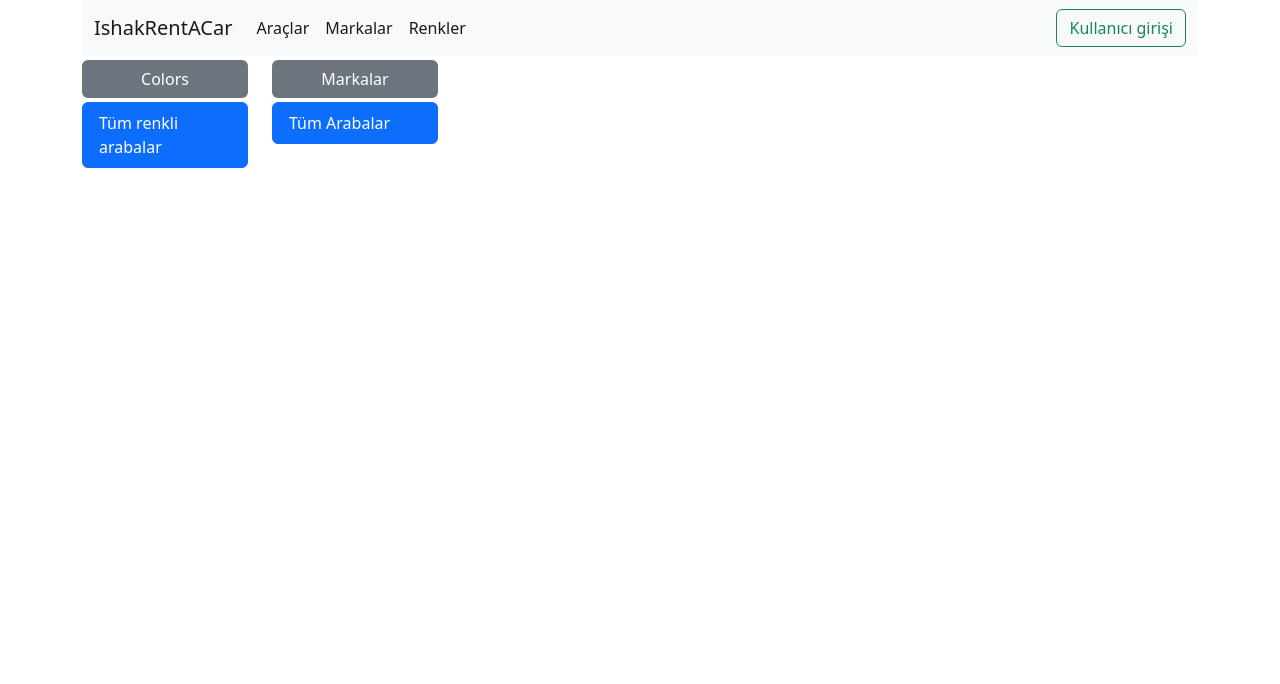
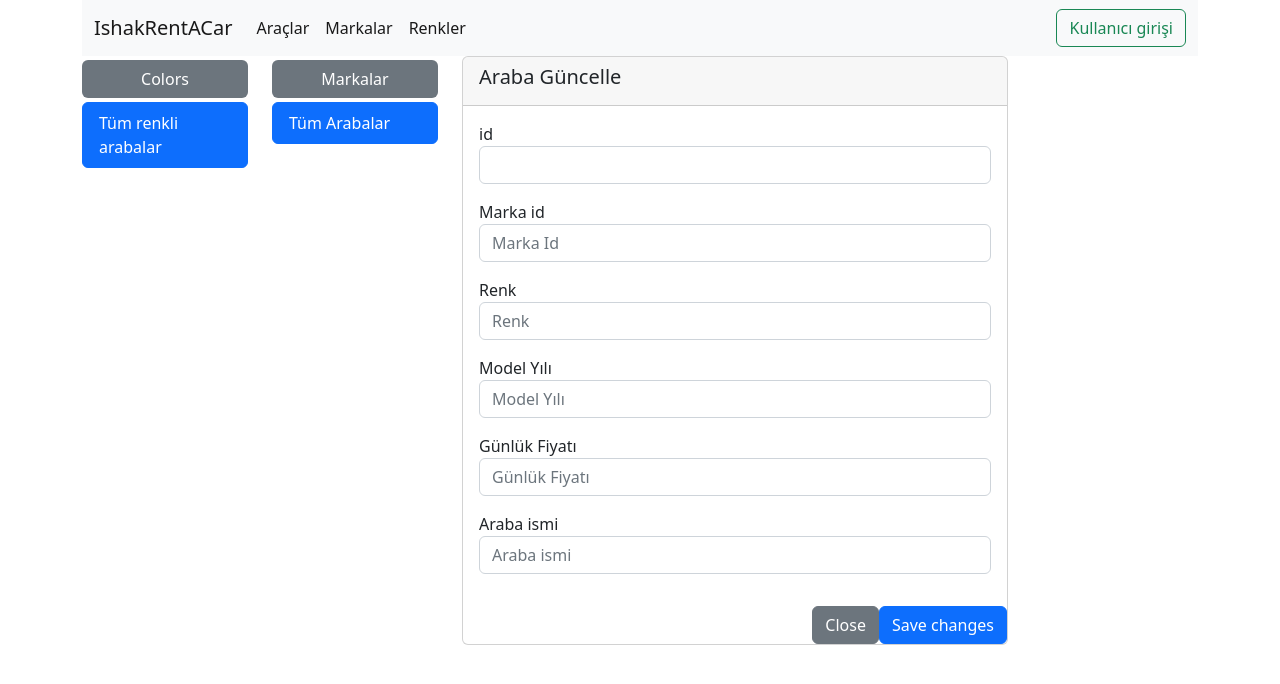
Before and after one commit to zekeriyaishak/RentCarFront-End, an Angular app: page /Cars/uptade in a window 1280 px wide. Shown: the top 684 px of the page. Built offline with nearby package versions, Linux system fonts and the light colour scheme; no server answers.

Commit message:
Update Page fixed

```diff
--- a/src/app/components/updateComponents/car-uptade/car-uptade.component.html
+++ b/src/app/components/updateComponents/car-uptade/car-uptade.component.html
@@ -1,23 +1,14 @@
-<div
-  class="modal fade"
-  id="exampleModal"
-  tabindex="-1"
-  aria-labelledby="exampleModalLabel"
-  aria-hidden="true"
->
-  <div class="modal-dialog">
-    <div class="modal-content">
-      <div class="modal-header">
-        <h5 class="modal-title" id="exampleModalLabel">Update Car Details</h5>
-        <button
-          type="button"
-          class="btn-close"
-          data-bs-dismiss="modal"
-          aria-label="Close"
-        ></button>
+<div class ="content">
+  <div class="col-md-12">
+      <div class="card">
+          <div class="card-header">
+              <h5 class="title">Araba Güncelle</h5>
           </div>
-      <div class="modal-body">
+          <div class="card-body">
               <form [formGroup]="updateCarFormGroup">
+                  <div class="mb-3">
+                    <label for="id">id</label>
+                      <div class="form-group">
                         <input
                         formControlName="id"
                         class="form-control"
@@ -25,62 +16,60 @@
                         placeholder="{{ id }}"
                         readonly
                       />
-
-
-
-            <div class="mt-4">
-              <label for="brandId"> <strong>Brand ID </strong></label>
-              <input
-                formControlName="brandId"
-                type="number"
+                      </div>
+                  </div>
+                  <div class="mb-3">
+                    <label for="brandId">Marka id</label>
+                    <div class="form-group">
+                        <input type="number"
+                         id="brandId"
+                         formControlName = "brandId"
                          class="form-control"
-                id="brandId"
-                placeholder="Brand Id Number"
-              />
+                         placeholder="Marka Id"/>
                     </div>
-            <div class="mt-4">
-              <label for="colorId"> <strong>Color ID</strong></label>
-              <input
-                formControlName="colorId"
-                type="number"
+                </div>
+                <div class="mb-3">
+                  <label for="colorId">Renk</label>
+                  <div class="form-group">
+                      <input type="number"
+                       id="colorId"
+                       formControlName = "colorId"
                        class="form-control"
-                id="colorId"
-                placeholder="Color Id Number"
-              />
+                       placeholder="Renk"/>
                   </div>
-            <div class="mt-4">
-              <label for="modelYear"><strong>Model Year</strong></label>
-              <input
-                formControlName="modelYear"
-                type="text"
+              </div>
+              <div class="mb-3">
+                <label for="modelYear">Model Yılı</label>
+                <div class="form-group">
+                    <input type="number"
+                     id="modelYear"
+                     formControlName = "modelYear"
                      class="form-control"
-                id="modelYear"
-                placeholder="Model Year"
-              />
+                     placeholder="Model Yılı"/>
                 </div>
-            <div class="mt-4">
-              <label for="dailyPrice"><strong>Daily Price</strong></label>
-              <input
-                formControlName="dailyPrice"
-                type="number"
+            </div>
+            <div class ="mb-3">
+              <label for="dailyPrice">Günlük Fiyatı</label>
+              <div class="form-group">
+                  <input type="number"
+                   id="dailyPrice"
+                   formControlName = "dailyPrice"
                    class="form-control"
-                id="dailyPrice"
-                placeholder="Enter Daily Price"
-              />
+                   placeholder="Günlük Fiyatı"/>
               </div>
-            <div class="mt-4">
-              <label for="description"><strong>Description</strong></label>
-              <input
-                formControlName="description"
-                type="text"
+             </div>
+             <div class ="mb-3">
+              <label for="description">Araba ismi</label>
+              <div class="form-group">
+                  <input type="text"
+                   id="description"
+                   formControlName = "description"
                    class="form-control"
-                id="description"
-                placeholder="Car Description"
-              />
+                   placeholder="Araba ismi"/>
               </div>
-
+             </div>
               </form>
-
+          </div>
           <div class="modal-footer">
             <button
               type="button"
@@ -102,4 +91,3 @@
       </div>
   </div>
 </div>
-</div>
--- a/src/app/components/updateComponents/car-uptade/car-uptade.component.ts
+++ b/src/app/components/updateComponents/car-uptade/car-uptade.component.ts
@@ -10,7 +10,6 @@ import { CarService } from 'src/app/services/car.service';
   styleUrls: ['./car-uptade.component.css']
 })
 
-//HATA YOK FAKAT GELMİYOR EKRAN- HATA MESAJIDA GELMİYOR BAKILACAK SONRA
 export class CarUptadeComponent implements OnInit {
   @Input() id: number;
   updateCarFormGroup: FormGroup;
@@ -29,16 +28,16 @@ export class CarUptadeComponent implements OnInit {
   "colorId": 0,
   "modelYear": 0,
   "dailyPrice": 0,
-  "description": "string"
-}*/
+  "description": "string"*/
+
   updateCarFormGroupBuild() {
       this.updateCarFormGroup = this.formBuilder.group({
       id: [this.id],
-      brandId: ['', Validators.required],
-      colorId: ['', Validators.required],
-      modelYear: ['', Validators.required],
-      dailyPrice: ['', [Validators.required]],
-      description: ['', Validators.required],
+      brandId: ["", Validators.required],
+      colorId: ["", Validators.required],
+      modelYear: ["", Validators.required],
+      dailyPrice: ["", [Validators.required]],
+      description: ["", Validators.required],
       })
   }
 
@@ -57,21 +56,18 @@ export class CarUptadeComponent implements OnInit {
           if (errorResponse.error.ValidationErrors.length > 0) {
             for (
               let i = 0;
-              i < errorResponse.error.ValidationErrors.length;
+              i < errorResponse.error.Errors.length;
               i++
             ) {
-              console.log(errorResponse.error.ValidationErrors[i].ErrorMessage);
               this.toastrService.error(
-                errorResponse.error.ValidationErrors[i].ErrorMessage
+                errorResponse.error.ValidationErrors[i].ErrorMessage,"Doğrulama Hatası"
               );
             }
-          } else {
-            this.toastrService.error('Please fill all Car Detail Inputs');
           }
         }
       );
     } else {
-      this.toastrService.error('Please fill all Car Detail Inputs');
+      this.toastrService.error("Formunuz Eksik");
     }
   }
 
--- a/src/app/services/car.service.ts
+++ b/src/app/services/car.service.ts
@@ -1,3 +1,4 @@
+import { SingleResponseModel } from './../models/singleResponseModel';
 import { ResponseModel } from './../models/responseMode';
 import { CarDetail } from 'src/app/models/carDetail';
 import { Car } from './../models/car';
@@ -42,8 +43,8 @@ export class CarService {
   add(car:Car):Observable<ResponseModel>{
     return this.httpClient.post<ResponseModel>(BaseUrl+"Cars/add",car)
   }
-  updateCar(car: Car): Observable<ResponseModel> {
-    return this.httpClient.put<ResponseModel>(BaseUrl + "Cars/update", car);
+  updateCar(car: Car): Observable<SingleResponseModel<Car>> {
+    return this.httpClient.put<SingleResponseModel<Car>>(BaseUrl + "Cars/update", car);
   }
 
 }
```
Lines whose indentation alone changed are shown as unchanged.
